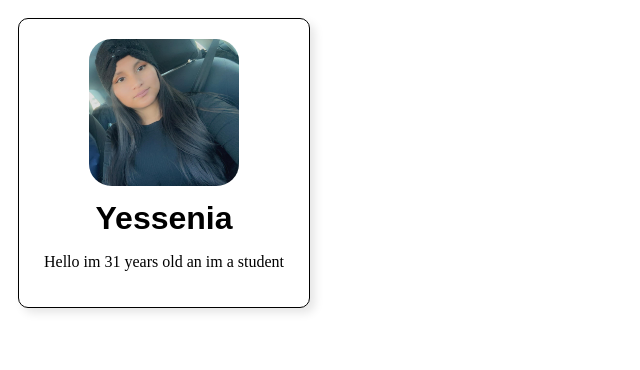
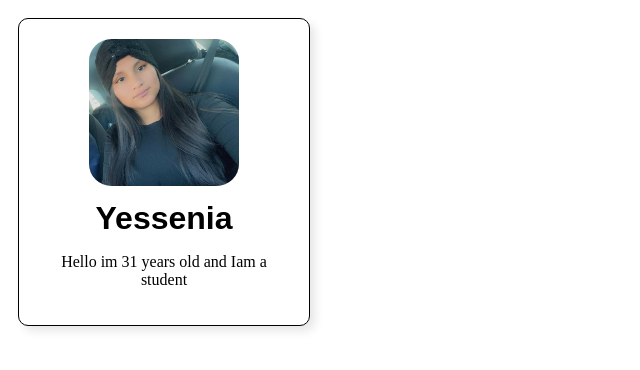
Before and after one commit to xOsitax/React-Assigment1, a React (Vite) app in the folder Portfolio/: page / in a window 1280 px wide. Shown: the top 370 px of the page, without its empty margins (0-640 px from the left). Built offline with nearby package versions, Linux system fonts and the light colour scheme.

Commit message:
javascript in jsx

```diff
--- a/Portfolio/src/Components/Profile.jsx
+++ b/Portfolio/src/Components/Profile.jsx
@@ -3,11 +3,15 @@ import "../Components/Profile.css";
 function Profile() {
   let title = "Yessenia";
   let age = 31;
+  let isStudent = true;
   return (
     <div className="profile-container">
       <img src={profilePic} alt="profile pic" className="img" />
       <h1 className="profile-title">{title}</h1>
-      <p className="profile-text">Hello im {age} years old an im a student</p>
+      <p className="profile-text">
+        Hello im {age} years old and I{""}
+        {isStudent ? "am a student" : "am not a student"}
+      </p>
     </div>
   );
 }
```
